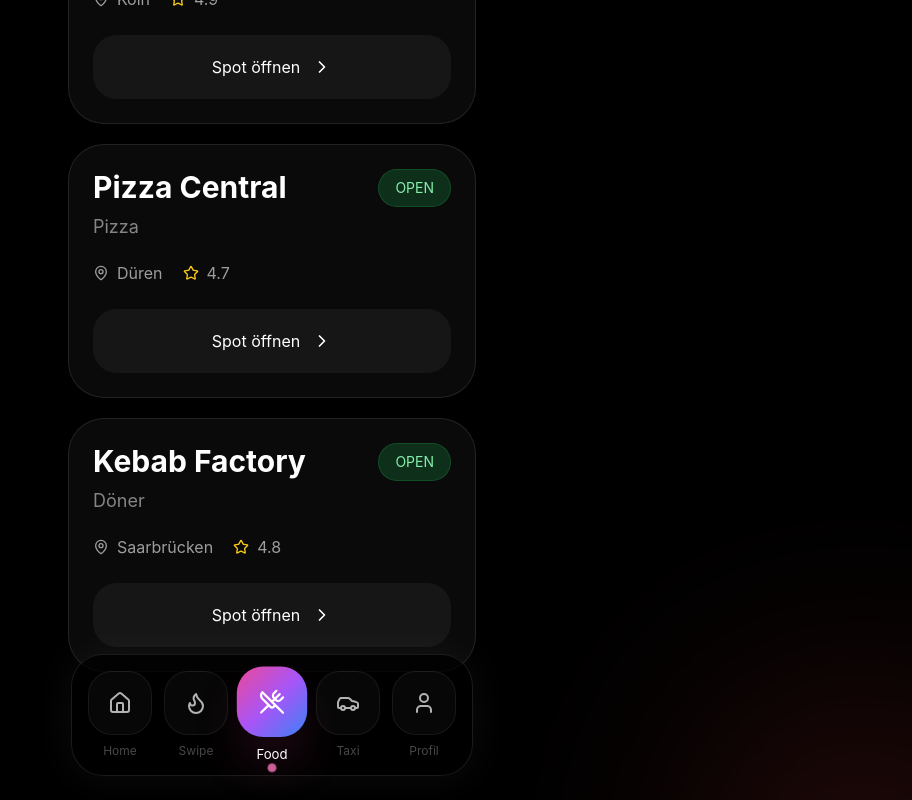
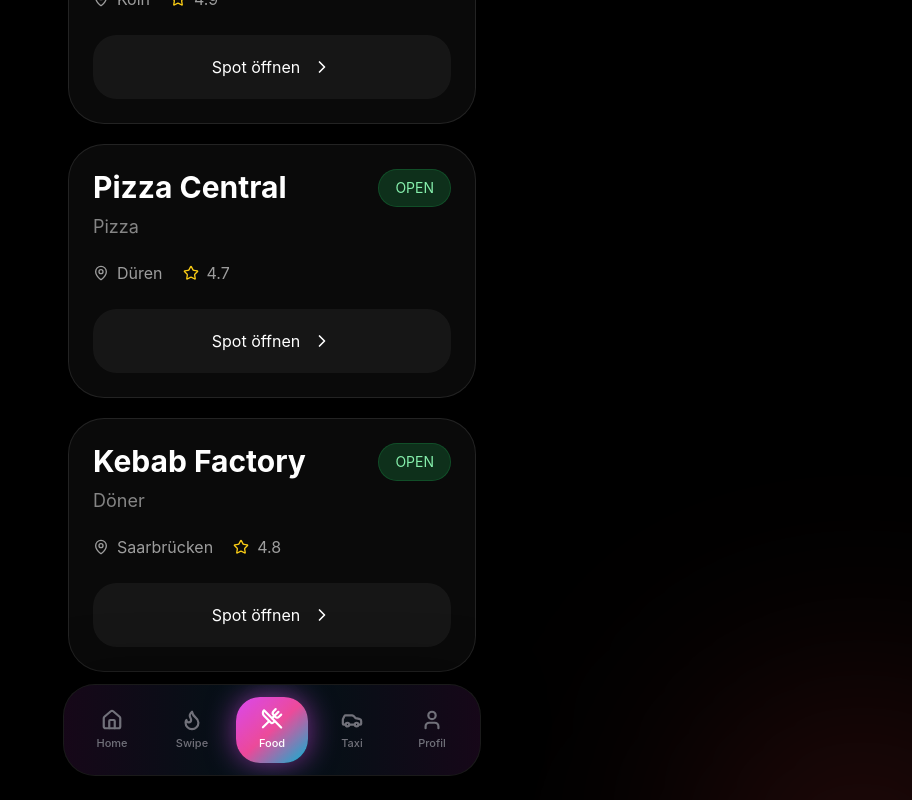
Before and after one commit to partynoxen/noxen-beta, a Next.js app: page /food in a window 1280 px wide. Shown: the part 628-1428 px from the top of the page, without its empty margins (368-1280 px from the left). Built offline with nearby package versions, Linux system fonts and the light colour scheme.

Commit message:
Added cinematic floating bottom nav

```diff
--- a/app/components/bottom-nav.tsx
+++ b/app/components/bottom-nav.tsx
@@ -2,40 +2,40 @@
 
 import Link from "next/link";
 import { usePathname } from "next/navigation";
-
+import { motion } from "framer-motion";
 import {
-  House,
+  Home,
   Flame,
   UtensilsCrossed,
   Car,
   User,
 } from "lucide-react";
 
-const items = [
+const navItems = [
   {
     href: "/home",
+    icon: Home,
     label: "Home",
-    icon: House,
   },
   {
     href: "/swipe",
+    icon: Flame,
     label: "Swipe",
-    icon: Flame,
   },
   {
     href: "/food",
+    icon: UtensilsCrossed,
     label: "Food",
-    icon: UtensilsCrossed,
   },
   {
     href: "/taxi",
+    icon: Car,
     label: "Taxi",
-    icon: Car,
   },
   {
     href: "/profile",
+    icon: User,
     label: "Profil",
-    icon: User,
   },
 ];
 
@@ -43,59 +43,92 @@ export default function BottomNav() {
   const pathname = usePathname();
 
   return (
-    <div className="fixed bottom-6 left-1/2 -translate-x-1/2 z-50">
+    <div className="fixed bottom-6 left-1/2 z-[999] -translate-x-1/2">
+      <div className="relative overflow-hidden rounded-[32px] border border-white/10 bg-black/40 p-3 shadow-[0_0_60px_rgba(0,0,0,0.6)] backdrop-blur-3xl">
+        {/* BACKGROUND GLOW */}
+        <div className="absolute inset-0 bg-gradient-to-r from-fuchsia-500/10 via-cyan-500/10 to-fuchsia-500/10" />
 
-      <div className="flex items-center gap-3 px-4 py-4 rounded-[32px] border border-white/10 bg-black/60 backdrop-blur-3xl shadow-[0_0_40px_rgba(255,255,255,0.05)]">
-
-        {items.map((item) => {
+        <div className="relative flex items-center gap-2">
+          {navItems.map((item) => {
+            const active = pathname.startsWith(item.href);
             const Icon = item.icon;
 
-          const active =
-            pathname === item.href;
+            return (
+              <Link key={item.href} href={item.href}>
+                <motion.div
+                  whileTap={{
+                    scale: 0.9,
+                  }}
+                  className="relative"
+                >
+                  {/* ACTIVE BACKGROUND */}
+                  {active && (
+                    <motion.div
+                      layoutId="active-pill"
+                      transition={{
+                        type: "spring",
+                        stiffness: 300,
+                        damping: 25,
+                      }}
+                      className="absolute inset-0 rounded-[24px] bg-gradient-to-br from-fuchsia-500 via-pink-500 to-cyan-500 shadow-[0_0_30px_rgba(217,70,239,0.6)]"
+                    />
+                  )}
 
-          return (
-            <Link
-              key={item.href}
-              href={item.href}
-              className={`relative flex flex-col items-center justify-center transition-all duration-300 ${
+                  {/* BUTTON */}
+                  <div
+                    className={`relative flex w-[72px] flex-col items-center justify-center rounded-[24px] px-4 py-3 transition-all duration-300 ${
                       active
-                  ? "scale-110"
-                  : "opacity-70 hover:opacity-100"
+                        ? "text-white"
+                        : "text-zinc-500 hover:text-white"
                     }`}
                   >
+                    {/* FLOATING ORB */}
+                    {active && (
+                      <motion.div
+                        animate={{
+                          scale: [1, 1.2, 1],
+                          opacity: [0.5, 1, 0.5],
+                        }}
+                        transition={{
+                          duration: 2,
+                          repeat: Infinity,
+                        }}
+                        className="absolute top-1 h-8 w-8 rounded-full bg-white/20 blur-xl"
+                      />
+                    )}
 
-              <div
-                className={`w-16 h-16 rounded-3xl flex items-center justify-center transition-all duration-300 ${
+                    <motion.div
+                      animate={
                         active
-                    ? "bg-gradient-to-br from-pink-500 via-purple-500 to-blue-500 shadow-2xl shadow-pink-500/30"
-                    : "bg-white/[0.04] border border-white/10"
-                }`}
+                          ? {
+                              y: [-1, -4, -1],
+                            }
+                          : {}
+                      }
+                      transition={{
+                        duration: 2,
+                        repeat: Infinity,
+                      }}
                     >
-
-                <Icon className="w-6 h-6 text-white" />
-
-              </div>
+                      <Icon size={22} strokeWidth={2.4} />
+                    </motion.div>
 
                     <span
-                className={`text-xs mt-2 transition-all ${
+                      className={`mt-1 text-[11px] font-medium ${
                         active
                           ? "text-white"
-                    : "text-white/40"
+                          : "text-zinc-500"
                       }`}
                     >
                       {item.label}
                     </span>
-
-              {active && (
-                <div className="absolute -bottom-2 w-2 h-2 rounded-full bg-pink-400 animate-pulse" />
-              )}
-
+                  </div>
+                </motion.div>
               </Link>
             );
           })}
-
         </div>
-
+      </div>
     </div>
   );
 }
```
Lines whose indentation alone changed are shown as unchanged.
